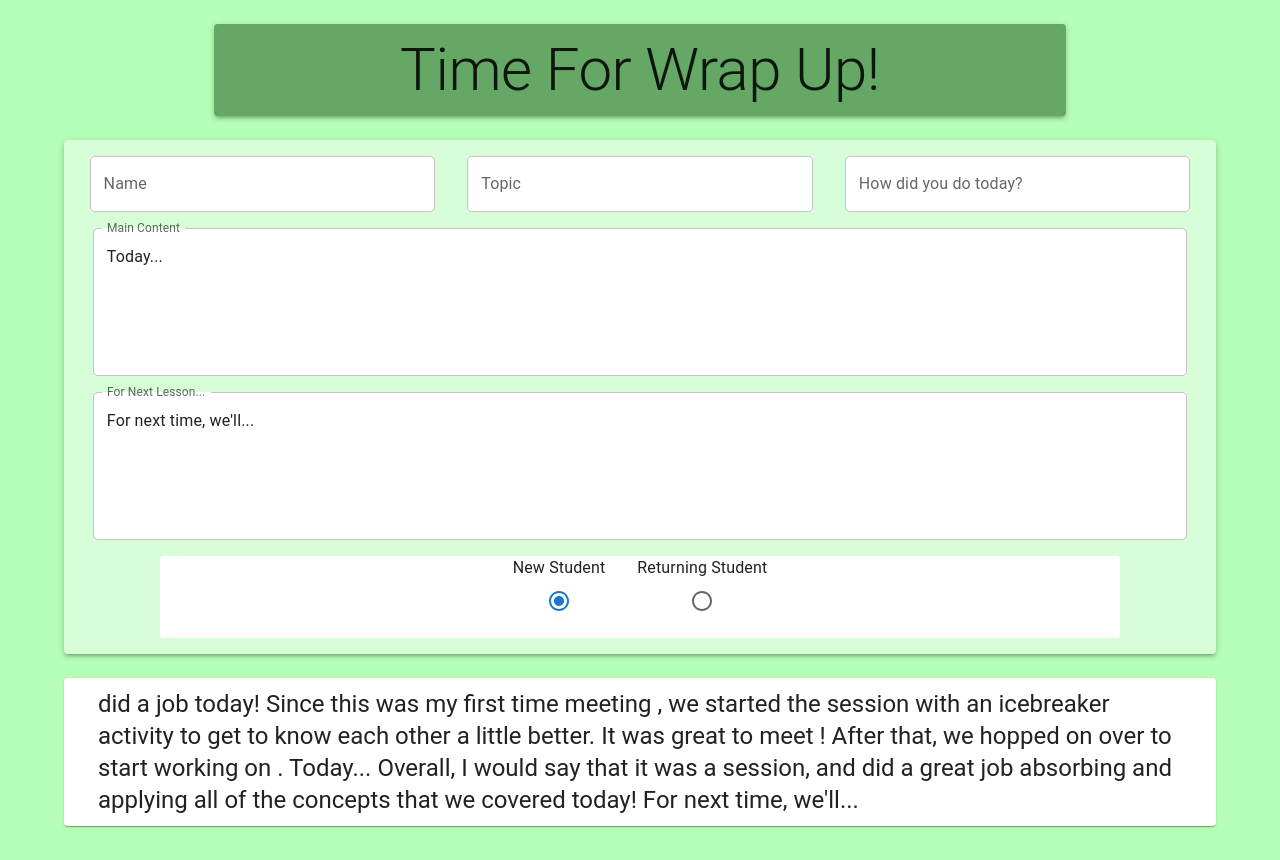
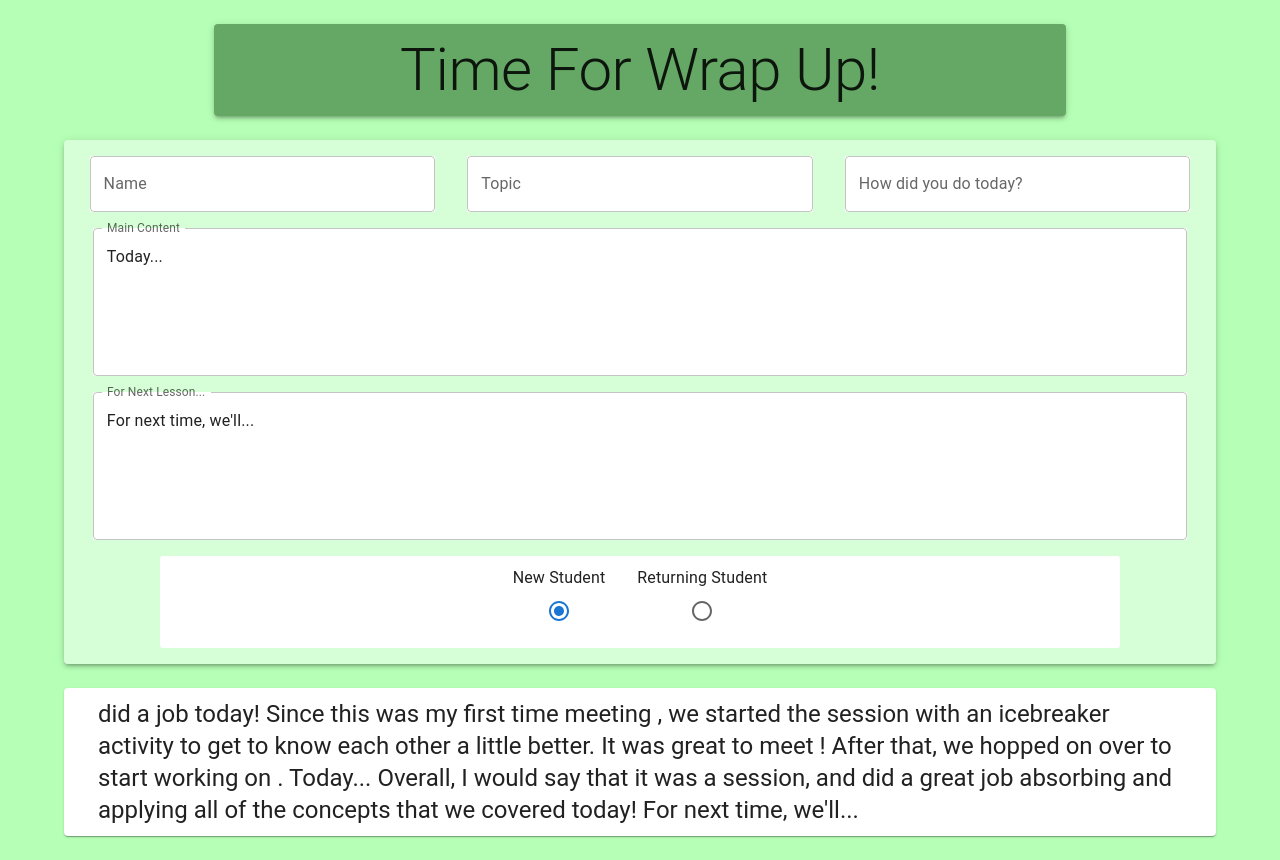
Before and after one commit to ZachatorCodes/id-tech-wrap-up, a React (Create React App) app: page / in a window 1280 px wide. Built offline with nearby package versions, Linux system fonts and the light colour scheme; the HTML template or start-up script is replaced by a standard one.

Commit message:
Center radio buttons

```diff
--- a/src/components/StudentForm.js
+++ b/src/components/StudentForm.js
@@ -75,6 +75,7 @@ function StudentForm({ lessonInfo, setLessonInfo }) {
             name="newStudent"
             value={lessonInfo.newStudent}
             onChange={handleChange}
+            sx={{ paddingTop: 1.2}}
           >
             <Container>
               <FormControlLabel
```
